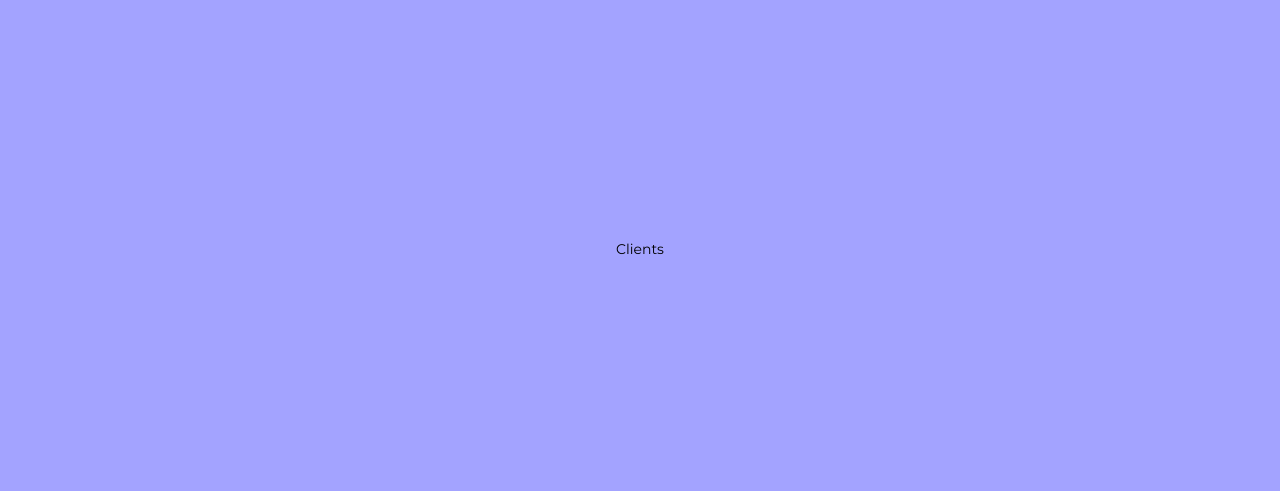
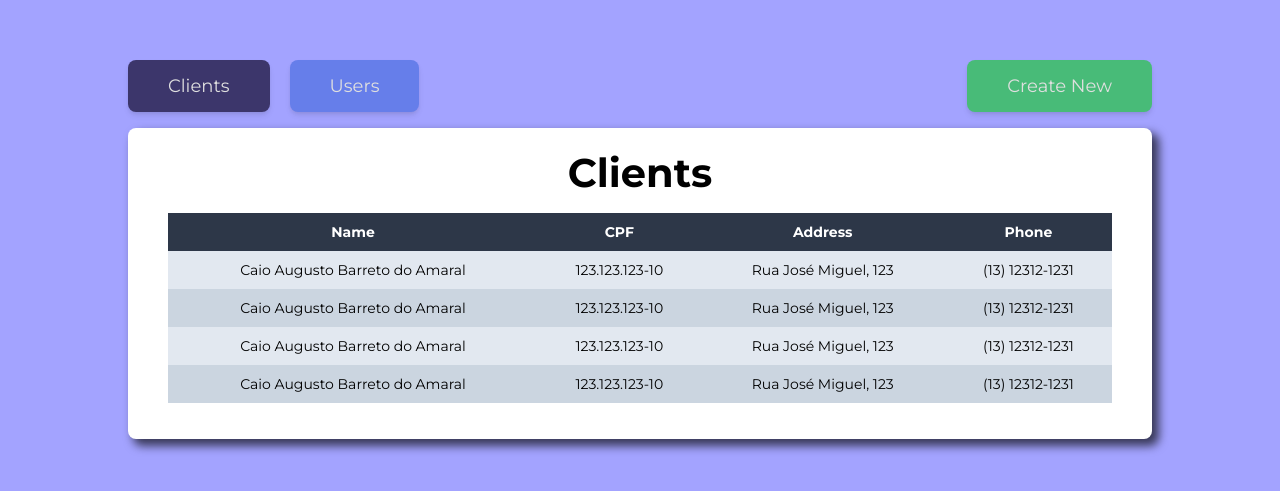
Before and after one commit to caioamaralgit/react-erp, a React (Create React App) app in the folder web/: page /clients in a window 1280 px wide. Shown: the part 151-642 px from the top of the page. Built offline with nearby package versions, Linux system fonts and the light colour scheme.

Commit message:
[web] Created users and clients page

```diff
--- a/web/src/App.scss
+++ b/web/src/App.scss
@@ -22,21 +22,36 @@ form input {
     width: 100%;
 }
 
-input, button, textarea {
+input, .button, textarea {
     font: 400 18px Montserrat, sans-serif;
 }
 
-button {
-    background-color: #638CFF;
+.button {
     border-radius: 8px;
     color: #DFDFDF;
+    display: inline-block;
     padding: 15px 40px;
     transition: filter color 0.2s;
 }
 
-button:hover {
+.button.active {
+    background-color: #3c366b;
+}
+
+.button:not(.active):hover {
     color: #FFFFFF;
     filter: brightness(90%);
+}
+
+.container {
+    background-color: #FFFFFF;
+    box-shadow: 6px 6px 10px 1px rgba(0,0,0,0.65);
+    border-radius: 8px;
+    display: inline-flex;
+    flex-direction: column;
+    max-height: 650px;
+    padding: 20px 40px;
+    width: 100%;
 }
 
 #root {
--- a/web/src/pages/Clients/index.js
+++ b/web/src/pages/Clients/index.js
@@ -2,6 +2,43 @@ import React from 'react';
 
 export default function Clients() {
     return (
-        <div>Clients</div>
+        <div>
+            <table className="my-4 text-center w-full">
+                <thead className="bg-gray-800 text-white">
+                    <tr>
+                        <th>Name</th>
+                        <th>CPF</th>
+                        <th>Address</th>
+                        <th>Phone</th>
+                    </tr>
+                </thead>
+                <tbody>
+                    <tr className="bg-gray-300">
+                        <td>Caio Augusto Barreto do Amaral</td>
+                        <td>123.123.123-10</td>
+                        <td>Rua José Miguel, 123</td>
+                        <td>(13) 12312-1231</td>
+                    </tr>
+                    <tr className="bg-gray-400">
+                        <td>Caio Augusto Barreto do Amaral</td>
+                        <td>123.123.123-10</td>
+                        <td>Rua José Miguel, 123</td>
+                        <td>(13) 12312-1231</td>
+                    </tr>
+                    <tr className="bg-gray-300">
+                        <td>Caio Augusto Barreto do Amaral</td>
+                        <td>123.123.123-10</td>
+                        <td>Rua José Miguel, 123</td>
+                        <td>(13) 12312-1231</td>
+                    </tr>
+                    <tr className="bg-gray-400">
+                        <td>Caio Augusto Barreto do Amaral</td>
+                        <td>123.123.123-10</td>
+                        <td>Rua José Miguel, 123</td>
+                        <td>(13) 12312-1231</td>
+                    </tr>
+                </tbody>
+            </table>
+        </div>
     );
 };
--- a/web/src/pages/Login/index.js
+++ b/web/src/pages/Login/index.js
@@ -4,7 +4,7 @@ import './styles.scss';
 
 export default function Login() {
     return (
-        <div class="container">
+        <div class="container max-w-screen-lg">
             <h1>Login</h1>
             <form>
                 <div className="block sm:flex items-center">
@@ -16,7 +16,7 @@ export default function Login() {
                     <input id="password" type="password" className="mt-3 sm:mt-0" />
                 </div>
                 <div className="text-center">
-                    <button type="submit">Access</button>
+                    <button className="bg-indigo-500 button" type="submit">Access</button>
                 </div>
             </form>
         </div>
--- a/web/src/pages/Login/styles.scss
+++ b/web/src/pages/Login/styles.scss
@@ -1,14 +1,4 @@
 .container {
-    background-color: #FFFFFF;
-    box-shadow: 6px 6px 10px 1px rgba(0,0,0,0.65);
-    border-radius: 8px;
-    display: inline-flex;
-    flex-direction: column;
-    max-height: 650px;
-    max-width: 1100px;
-    padding: 20px 40px;
-    width: 100%;
-
     h1 {
         font-size: 40px;
         font-weight: bold;
--- a/web/src/pages/Users/index.js
+++ b/web/src/pages/Users/index.js
@@ -0,0 +1,39 @@
+import React from 'react';
+
+export default function Users() {
+    return (
+        <div>
+            <table className="my-4 text-center w-full">
+                <thead className="bg-gray-800 text-white">
+                    <tr>
+                        <th>Username</th>
+                        <th>Email</th>
+                        <th>Phone</th>
+                    </tr>
+                </thead>
+                <tbody>
+                    <tr className="bg-gray-300">
+                        <td>caioaba</td>
+                        <td>email@email.com</td>
+                        <td>1441114141</td>
+                    </tr>
+                    <tr className="bg-gray-400">
+                        <td>caioaba</td>
+                        <td>email@email.com</td>
+                        <td>1441114141</td>
+                    </tr>
+                    <tr className="bg-gray-300">
+                        <td>caioaba</td>
+                        <td>email@email.com</td>
+                        <td>1441114141</td>
+                    </tr>
+                    <tr className="bg-gray-400">
+                        <td>caioaba</td>
+                        <td>email@email.com</td>
+                        <td>1441114141</td>
+                    </tr>
+                </tbody>
+            </table>
+        </div>
+    );
+};
--- /dev/null
+++ b/web/src/pages/Viewer/index.js
@@ -0,0 +1,50 @@
+import React from 'react';
+import { Link } from 'react-router-dom';
+
+import Clients from '../Clients';
+import Users from '../Users';
+
+import './styles.scss';
+
+export default function Viewer({ content }) {
+    const views = ['clients', 'users'];
+
+    let contentComponent = null;
+
+    switch (content) {
+        case "clients":
+            contentComponent = <Clients />;
+            break;
+        case "users":
+            contentComponent = <Users />;
+            break;
+    }
+
+    return (
+        <div className="max-w-screen-lg w-full">
+            <div className="flex flex-row mb-4 justify-between">
+                <div className="buttons-container">
+                    {views.map(view => (
+                        <Link
+                            className={`
+                                ${view == content ? "active" : ""}
+                                bg-indigo-500
+                                button
+                                capitalize
+                                shadow-md
+                            `}
+                            to={`/${view}`}
+                        >
+                            {view}
+                        </Link>
+                    ))}
+                </div>
+                <button className="bg-green-500 button capitalize shadow-md">Create new</button>
+            </div>
+            <div className="container">
+                <h1 className="capitalize">{content}</h1>
+                {contentComponent}
+            </div>
+        </div >
+    );
+};
--- /dev/null
+++ b/web/src/pages/Viewer/styles.scss
@@ -0,0 +1,7 @@
+.buttons-container .button:not(:first-child) {
+    margin-left: 20px;
+}
+
+th, td {
+    padding: 10px;
+}
--- a/web/src/routes.js
+++ b/web/src/routes.js
@@ -2,8 +2,7 @@ import React from 'react';
 import { BrowserRouter, Route, Switch } from 'react-router-dom';
 
 import Login from './pages/Login';
-import Users from './pages/Users';
-import Clients from './pages/Clients';
+import Viewer from './pages/Viewer';
 import NewUser from './pages/NewUser';
 import NewClient from './pages/NewClient';
 
@@ -13,10 +12,10 @@ export default function Routes() {
             <Switch>
                 <Route path="/" exact component={Login} />
 
-                <Route path="/users" component={Users} />
+                <Route path="/users" render={() => <Viewer content="users" />} />
                 <Route path="/users/new" component={NewUser} />
 
-                <Route path="/clients" component={Clients} />
+                <Route path="/clients" render={() => <Viewer content="clients" />} />
                 <Route path="/clients/new" component={NewClient} />
             </Switch>
         </BrowserRouter>
```
